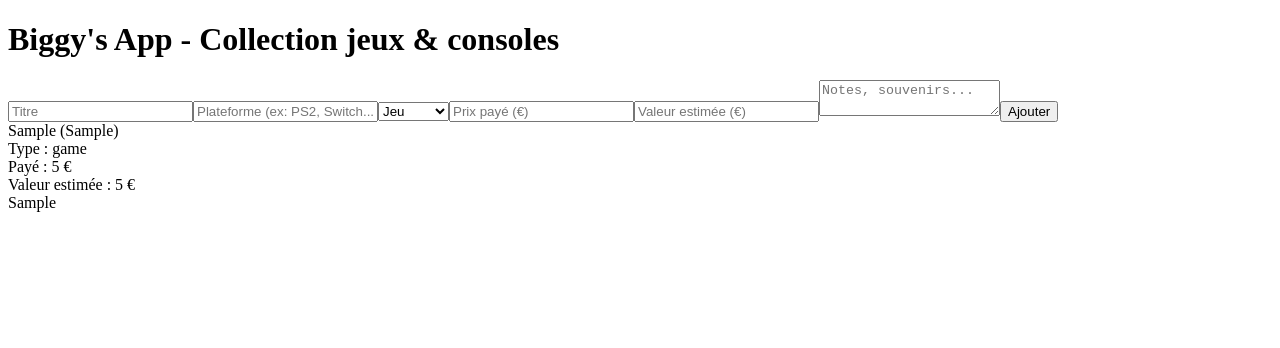
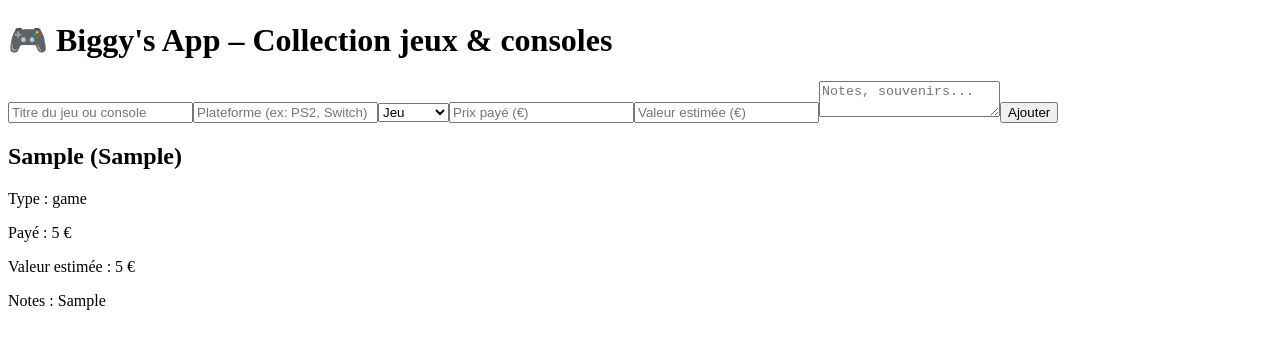
Before and after one commit to Biggy0608/Biggy-s-app, a Next.js app: page / in a window 1280 px wide. Both pictures are taken after typing "Sample", "Sample", "5", "5", "Sample" into the empty fields and a click on the button "Ajouter". Shown: the top 348 px of the page. Built offline with nearby package versions, Linux system fonts and the light colour scheme.

Commit message:
Update page.js

```diff
--- a/app/page.js
+++ b/app/page.js
@@ -1,44 +1,45 @@
-"use client";
+'use client';
 
-import { useState } from "react";
+import { useState } from 'react';
 
 export default function GameCollectionApp() {
   const [collection, setCollection] = useState([]);
   const [form, setForm] = useState({
-    title: "",
-    platform: "",
-    type: "game",
-    pricePaid: "",
-    estimatedValue: "",
-    notes: "",
+    title: '',
+    platform: '',
+    type: 'game',
+    pricePaid: '',
+    estimatedValue: '',
+    notes: '',
   });
 
   const handleAdd = () => {
     if (!form.title || !form.platform) return;
     setCollection([...collection, { ...form, id: Date.now() }]);
     setForm({
-      title: "",
-      platform: "",
-      type: "game",
-      pricePaid: "",
-      estimatedValue: "",
-      notes: "",
+      title: '',
+      platform: '',
+      type: 'game',
+      pricePaid: '',
+      estimatedValue: '',
+      notes: '',
     });
   };
 
   return (
-    <div className="p-4 max-w-xl mx-auto space-y-4">
-      <h1 className="text-xl font-bold text-center">Biggy's App - Collection jeux & consoles</h1>
-      <div className="space-y-2 bg-white p-4 rounded-xl shadow">
+    <main className="p-4 max-w-xl mx-auto space-y-4">
+      <h1 className="text-2xl font-bold text-center">🎮 Biggy's App – Collection jeux & consoles</h1>
+
+      <div className="space-y-2 bg-white p-4 rounded shadow">
         <input
           className="w-full border p-2 rounded"
-          placeholder="Titre"
+          placeholder="Titre du jeu ou console"
           value={form.title}
           onChange={(e) => setForm({ ...form, title: e.target.value })}
         />
         <input
           className="w-full border p-2 rounded"
-          placeholder="Plateforme (ex: PS2, Switch...)"
+          placeholder="Plateforme (ex: PS2, Switch)"
           value={form.platform}
           onChange={(e) => setForm({ ...form, platform: e.target.value })}
         />
@@ -70,22 +71,25 @@ export default function GameCollectionApp() {
           value={form.notes}
           onChange={(e) => setForm({ ...form, notes: e.target.value })}
         />
-        <button onClick={handleAdd} className="w-full bg-blue-600 text-white py-2 rounded">
+        <button
+          onClick={handleAdd}
+          className="w-full bg-blue-600 text-white py-2 rounded"
+        >
           Ajouter
         </button>
       </div>
 
       <div className="space-y-2">
         {collection.map((item) => (
-          <div key={item.id} className="bg-white p-4 rounded shadow">
-            <div className="font-semibold">{item.title} ({item.platform})</div>
-            <div className="text-sm">Type : {item.type}</div>
-            <div className="text-sm">Payé : {item.pricePaid} €</div>
-            <div className="text-sm">Valeur estimée : {item.estimatedValue} €</div>
-            {item.notes && <div className="text-xs italic mt-1">{item.notes}</div>}
+          <div key={item.id} className="bg-gray-100 p-4 rounded shadow">
+            <h2 className="text-lg font-semibold">{item.title} ({item.platform})</h2>
+            <p>Type : {item.type}</p>
+            <p>Payé : {item.pricePaid} €</p>
+            <p>Valeur estimée : {item.estimatedValue} €</p>
+            <p>Notes : {item.notes}</p>
           </div>
         ))}
       </div>
-    </div>
+    </main>
   );
 }
```
